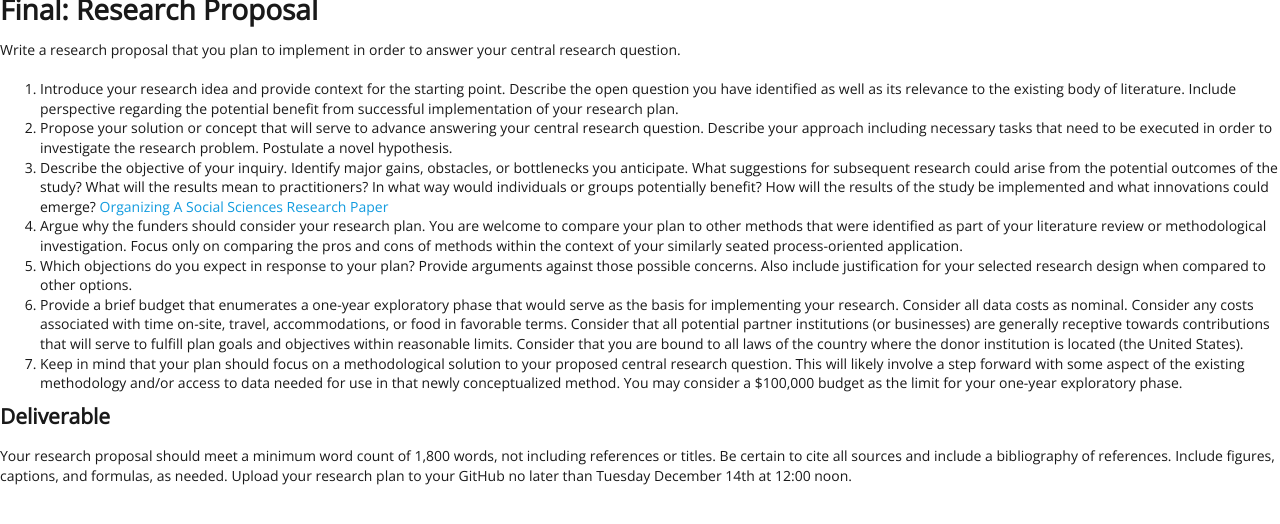
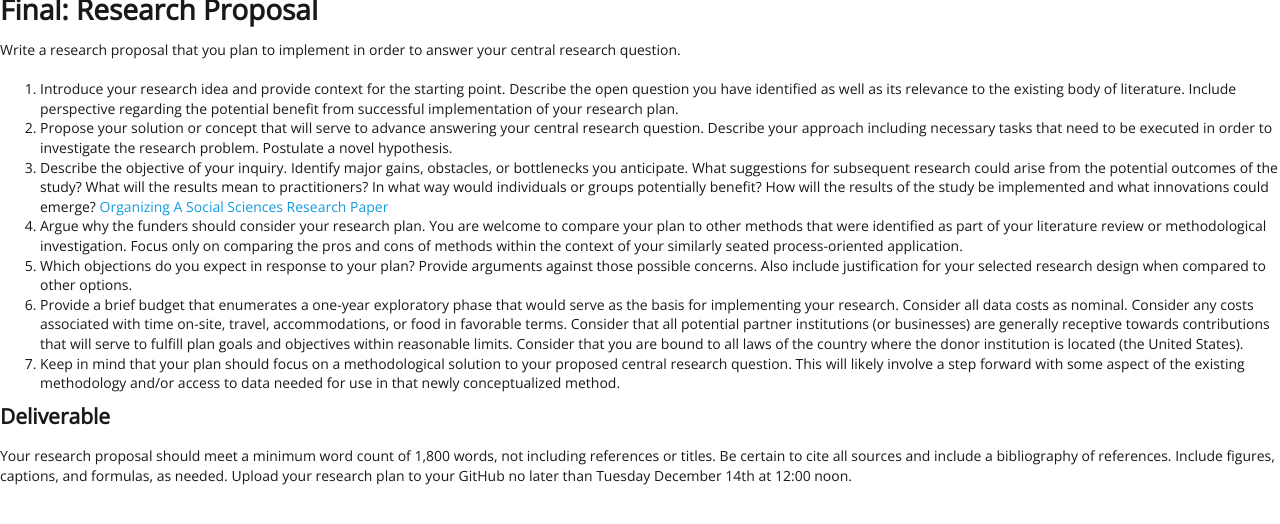
Before and after one commit to EMBrewer/dat150, a Jekyll site: the page built from _posts/2021-09-10-Final.md, in a window 1280 px wide. Shown: the top 524 px of the page. Built offline with Jekyll 4.4.1, drawn with Linux system fonts in a browser that asks for light colours; our own code applies the rules of GitHub Pages for plain Markdown files.

Commit message:
Update 2021-09-10-Final.md

```diff
--- a/_posts/2021-09-10-Final.md
+++ b/_posts/2021-09-10-Final.md
@@ -8,7 +8,7 @@ Write a research proposal that you plan to implement in order to answer your cen
 4. Argue why the funders should consider your research plan. You are welcome to compare your plan to other methods that were identified as part of your literature review or methodological investigation. Focus only on comparing the pros and cons of methods within the context of your similarly seated process-oriented application.
 5. Which objections do you expect in response to your plan? Provide arguments against those possible concerns. Also include justification for your selected research design when compared to other options.
 6. Provide a brief budget that enumerates a one-year exploratory phase that would serve as the basis for implementing your research. Consider all data costs as nominal. Consider any costs associated with time on-site, travel, accommodations, or food in favorable terms. Consider that all potential partner institutions (or businesses) are generally receptive towards contributions that will serve to fulfill plan goals and objectives within reasonable limits. Consider that you are bound to all laws of the country where the donor institution is located (the United States).
-7. Keep in mind that your plan should focus on a methodological solution to your proposed central research question. This will likely involve a step forward with some aspect of the existing methodology and/or access to data needed for use in that newly conceptualized method. You may consider a $100,000 budget as the limit for your one-year exploratory phase.
+7. Keep in mind that your plan should focus on a methodological solution to your proposed central research question. This will likely involve a step forward with some aspect of the existing methodology and/or access to data needed for use in that newly conceptualized method.
 
 ## Deliverable
 
```
